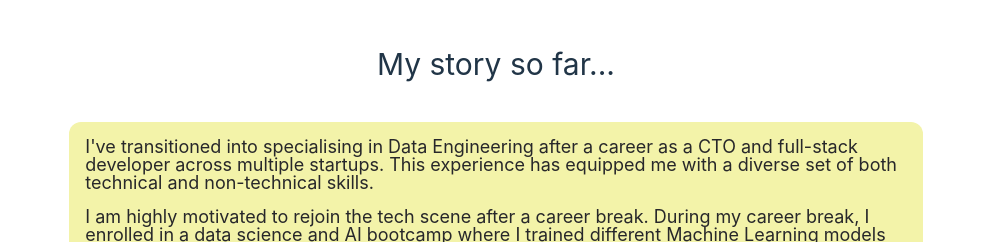
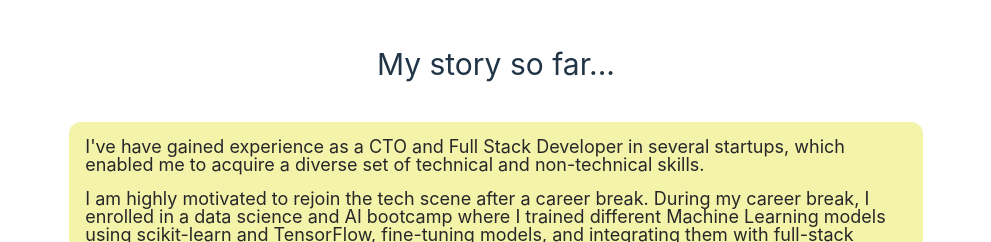
Before and after one commit to environmentallyconsciouscoder/personal-website, a React (Vite) app: page / in a window 1280 px wide. Shown: the part 5940-6182 px from the top of the page, without its empty margins (144-1135 px from the left). Built offline with nearby package versions, Linux system fonts and the light colour scheme.

Commit message:
chore: updated content

```diff
--- a/src/data_two.ts
+++ b/src/data_two.ts
@@ -250,7 +250,7 @@ export const menuItems = [
 
 export const aboutMe = [
     {
-        text: "I've transitioned into specialising in Data Engineering after a career as a CTO and full-stack developer across multiple startups. This experience has equipped me with a diverse set of both technical and non-technical skills."
+        text: "I've have gained experience as a CTO and Full Stack Developer in several startups, which enabled me to acquire a diverse set of technical and non-technical skills."
     },
     {    text: "I am highly motivated to rejoin the tech scene after a career break. During my career break, I enrolled in a data science and AI bootcamp where I trained different Machine Learning models using scikit-learn and TensorFlow, fine-tuning models, and integrating them with full-stack development.",
     },
```
